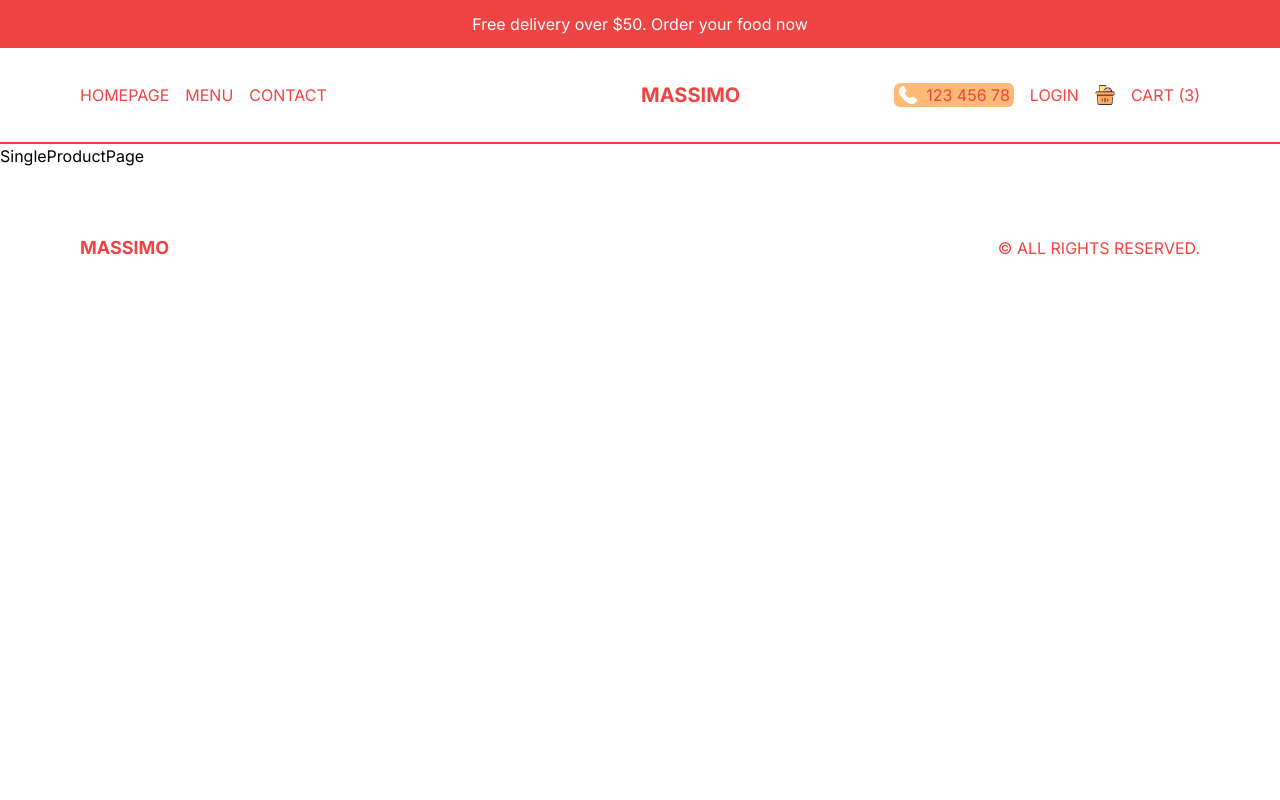
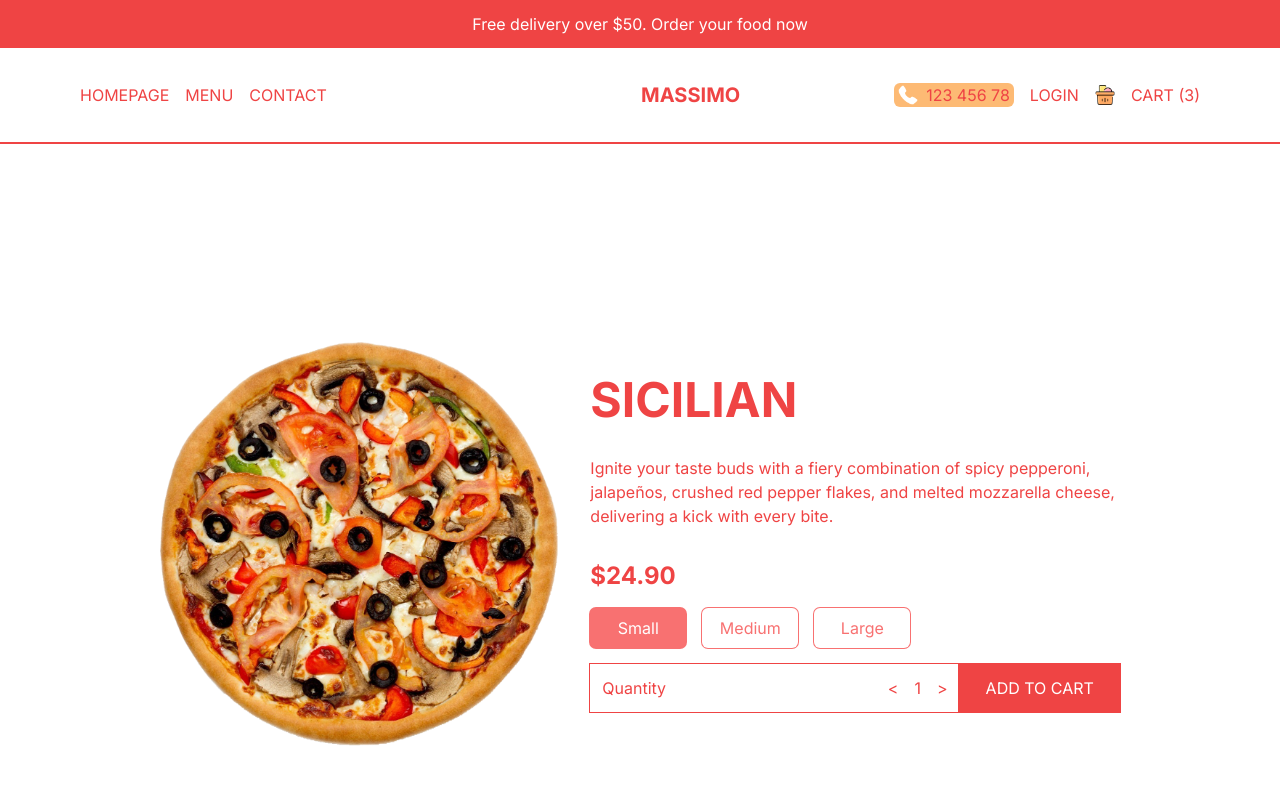
Before and after one commit to caarlosdamian/restaurant, a Next.js app: page /product/1 in a window 1280 px wide. Shown: the top 800 px of the page. Built offline with nearby package versions, Linux system fonts and the light colour scheme.

Commit message:
feat(pages): added single product page

```diff
--- /dev/null
+++ b/src/app/components/Price.tsx
@@ -0,0 +1,67 @@
+'use client';
+import React, { useEffect, useState } from 'react';
+
+interface Props {
+  options?: { title: string; additionalPrice: number }[];
+  id: number;
+  price: number;
+}
+
+const Price = ({ price, id, options }: Props) => {
+  const [totalPrice, setTotalPrice] = useState<number>(price);
+  const [quantity, setQuantity] = useState<number>(1);
+  const [selectedItem, setselectedItem] = useState(0);
+
+  useEffect(() => {
+    setTotalPrice(
+      quantity *
+        (options ? price + options[selectedItem].additionalPrice : price)
+    );
+  }, [selectedItem, quantity, price, options]);
+
+  return (
+    <div className="flex flex-col gap-4">
+      <h2 className="text-2xl font-bold">${totalPrice.toFixed(2)}</h2>
+      <div className="flex gap-4">
+        {options &&
+          options.map((option, index) => (
+            <button
+              className="ring-1 ring-red-400 rounded-md p-2 min-w-[6rem] cursor-pointer"
+              style={{
+                background:
+                  selectedItem === index ? 'rgb(248 113 113)' : 'white',
+                color: selectedItem === index ? 'white' : 'rgb(248 113 113)',
+              }}
+              key={option.title}
+              onClick={() => setselectedItem(index)}
+            >
+              {option.title}
+            </button>
+          ))}
+      </div>
+      <div className="flex justify-between items-center ">
+        <div className="flex justify-between w-full p-3 ring-1 ring-red-500">
+          <span>Quantity</span>
+          <div className="flex gap-4 items-center">
+            <button
+              onClick={() => setQuantity((prev) => (prev > 1 ? prev - 1 : 1))}
+            >
+              {'<'}
+            </button>
+            <span>{quantity}</span>
+            <button
+              onClick={() => setQuantity((prev) => (prev < 9 ? prev + 1 : 9))}
+            >
+              {'>'}
+            </button>
+          </div>
+        </div>
+        <button className="uppercase w-56 bg-red-500 text-white p-3 ring-1 ring-red-500">
+          ADD TO CART
+        </button>
+      </div>
+    </div>
+  );
+};
+
+export default Price;
--- a/src/app/menu/[category]/page.tsx
+++ b/src/app/menu/[category]/page.tsx
@@ -1,9 +1,38 @@
-import React from 'react'
+import { pizzas } from '@/data';
+import Image from 'next/image';
+import Link from 'next/link';
+import React from 'react';
 
 const CategoryPage = () => {
   return (
-    <div>CategoryPage</div>
-  )
-}
+    <div className="flex flex-wrap text-red-500">
+      {pizzas.map((item) => (
+        <Link
+          key={item.id}
+          href={`/product/${item.id}`}
+          className="w-full h-[60vh] border-r-2 border-b-2 border-red-500 sm:w-1/2 lg:w-1/3 p-4 flex flex-col justify-between group cursor-pointer even:bg-fuchsia-50"
+        >
+          {item.img && (
+            <div className="relative h-[80%]">
+              <Image
+                src={item.img}
+                alt={item.id.toString()}
+                fill
+                className="object-contain"
+              />
+            </div>
+          )}
+          <div className="flex items-center justify-between font-bold">
+            <h1 className="text-2xl uppercase p-2 ">{item.title}</h1>
+            <h2 className="group-hover:hidden text-xl">${item.price}</h2>
+            <button className="hidden  group-hover:block uppercase bg-red-500 text-white p-2 rounded-md">
+              Add to Cart
+            </button>
+          </div>
+        </Link>
+      ))}
+    </div>
+  );
+};
 
-export default CategoryPage
+export default CategoryPage;
--- a/src/app/product/[id]/page.tsx
+++ b/src/app/product/[id]/page.tsx
@@ -1,7 +1,34 @@
+import Price from '@/app/components/Price';
+import { singleProduct } from '@/data';
+import Image from 'next/image';
 import React from 'react';
 
 const SingleProductPage = () => {
-  return <div>SingleProductPage</div>;
+  return (
+    <div className="p-4 lg:px-20 xl:px-40 h-screen flex flex-col justify-around text-red-500 md:flex-row md:gap-8 md:items-center">
+      {singleProduct.img && (
+        <div className="relative h-1/2 w-full md:h-[70%]">
+          <Image
+            src={singleProduct.img}
+            alt={singleProduct.id.toString()}
+            fill
+            className="object-contain"
+          />
+        </div>
+      )}
+      <div className="h-1/2 flex flex-col gap-4 md:h-[70%] md:justify-center md:gap-6 xl:gap-8">
+        <h1 className="text-3xl font-bold uppercase xl:text-5xl">
+          {singleProduct.title}
+        </h1>
+        <p className="">{singleProduct.desc}</p>
+        <Price
+          price={singleProduct.price}
+          id={singleProduct.id}
+          options={singleProduct.options}
+        />
+      </div>
+    </div>
+  );
 };
 
 export default SingleProductPage;
```
